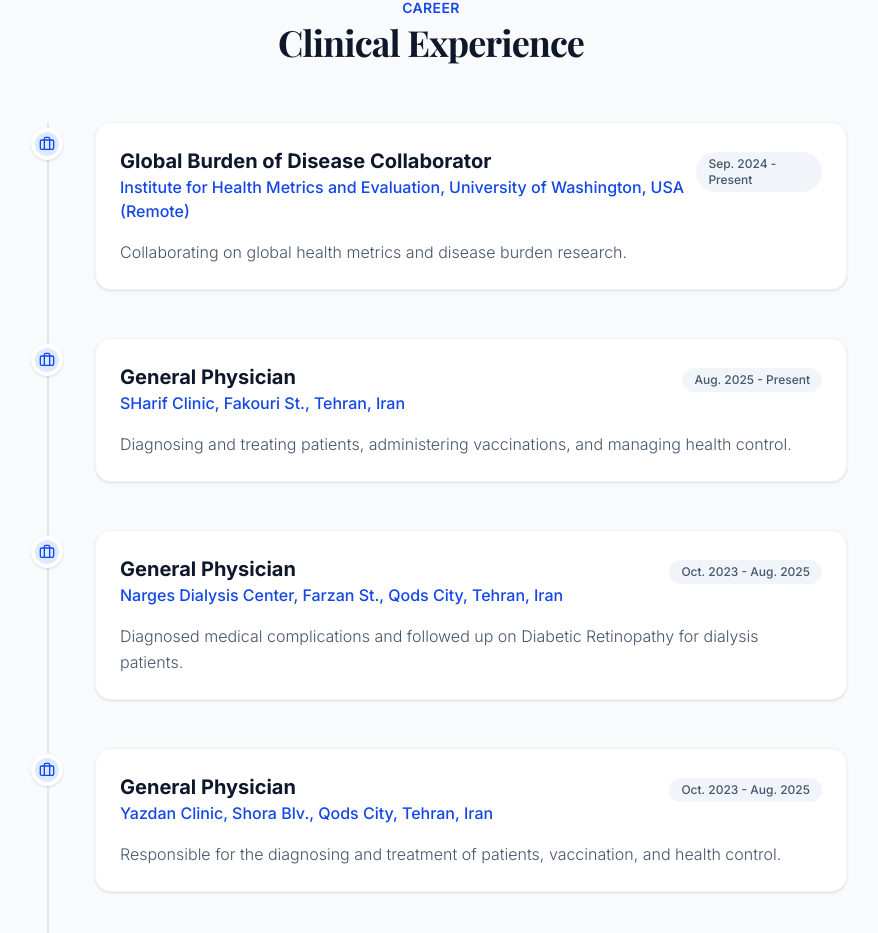
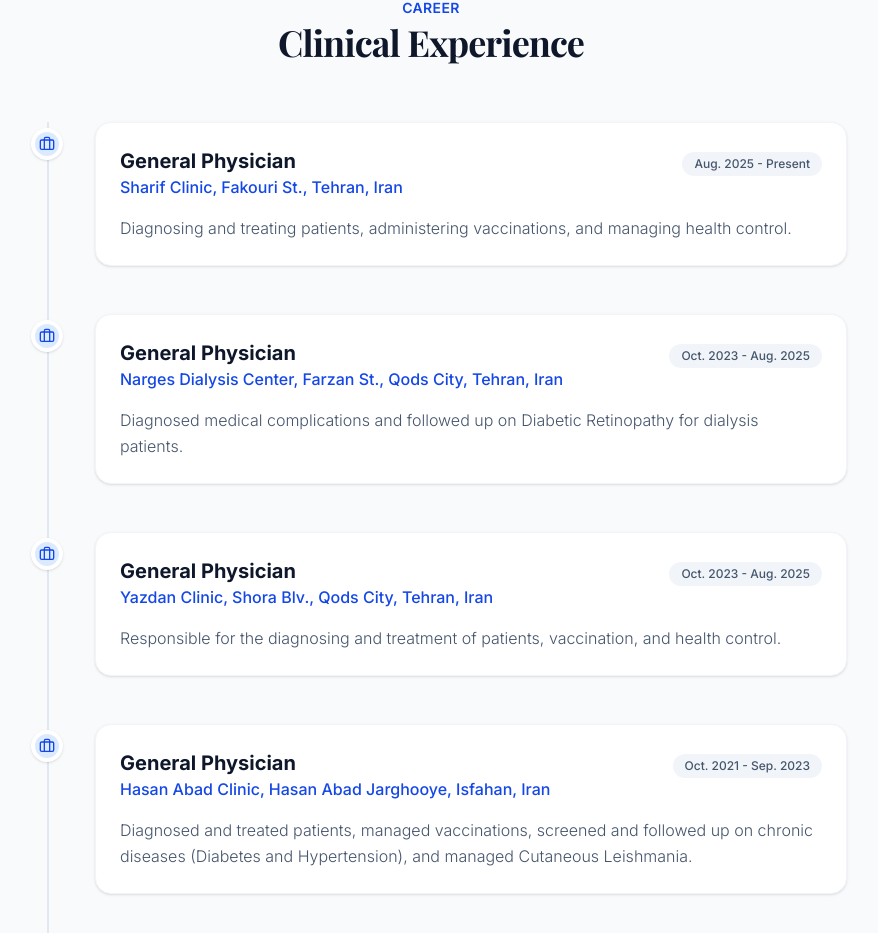
Before and after one commit to Fatemeh-Esfahanian/personal-website, a Next.js app: page / in a window 1280 px wide. Shown: the part 1892-2825 px from the top of the page, without its empty margins (209-1087 px from the left). Built offline with nearby package versions, Linux system fonts and the light colour scheme; a web font is replaced by a local one.

Commit message:
fix: remove GBD collaborator and correct Sharif Clinic name

```diff
--- a/src/data/resume.ts
+++ b/src/data/resume.ts
@@ -11,16 +11,9 @@ export const resumeData = {
   },
   experience: [
     {
-      id: 1,
-      role: "Global Burden of Disease Collaborator",
-      institution: "Institute for Health Metrics and Evaluation, University of Washington, USA (Remote)",
-      duration: "Sep. 2024 - Present",
-      description: "Collaborating on global health metrics and disease burden research."
-    },
-    {
       id: 2,
       role: "General Physician",
-      institution: "SHarif Clinic, Fakouri St., Tehran, Iran",
+      institution: "Sharif Clinic, Fakouri St., Tehran, Iran",
       duration: "Aug. 2025 - Present",
       description: "Diagnosing and treating patients, administering vaccinations, and managing health control."
     },
```
